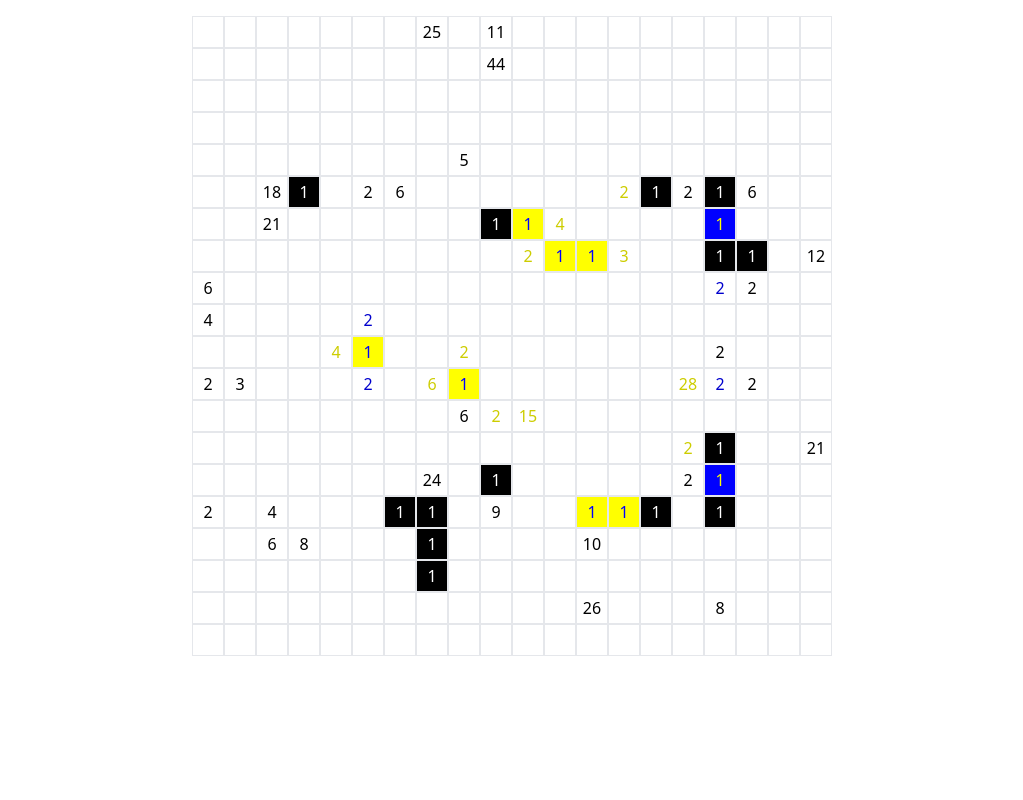
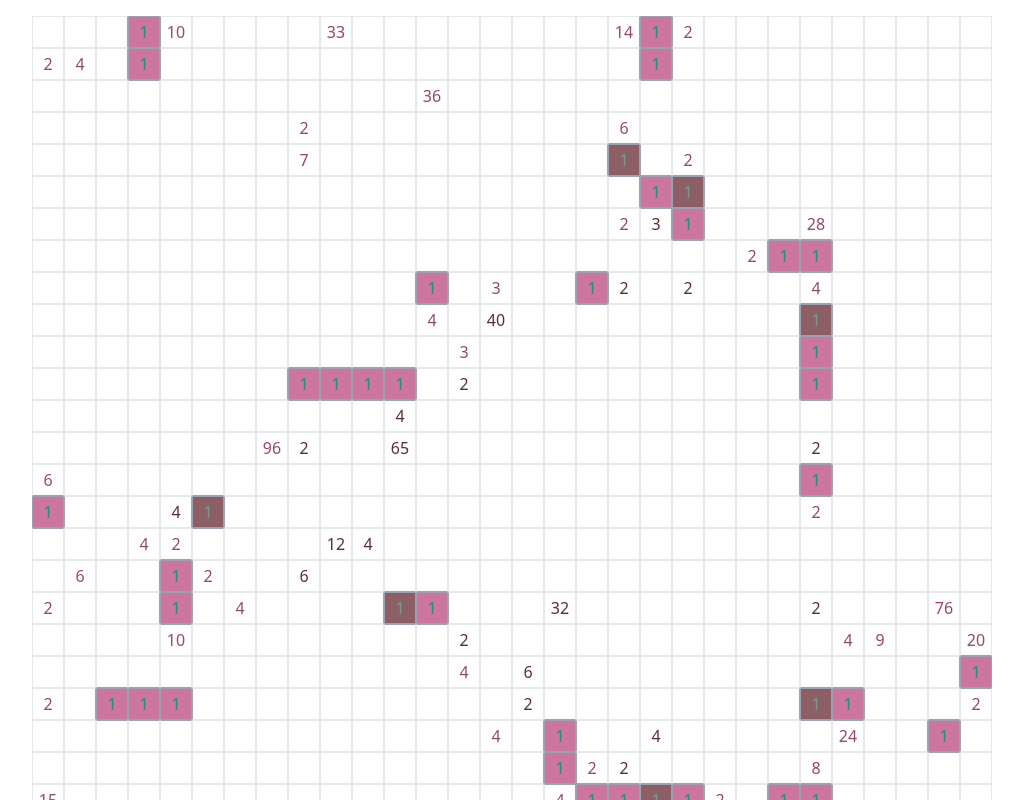
Before and after one commit to quevivasbien/fractal-pixels, a Next.js app: page / in a window 1280 px wide. Shown: the top 800 px of the page, without its empty margins (128-1151 px from the left). Built offline with nearby package versions, Linux system fonts and the light colour scheme.

Commit message:
some aesthetic improvements

```diff
--- a/src/components/FractalElem.tsx
+++ b/src/components/FractalElem.tsx
@@ -1,9 +1,10 @@
 import React from "react";
 
-import { MandelProps, Mandelbrot } from "@/scripts/mandelbrot";
+import { getRandomMandelProps, Mandelbrot } from "@/scripts/mandelbrot";
 import GridImage from "./GridImage";
 
-export const FractalElem: React.FC<MandelProps> = (props) => {
+export const FractalElem: React.FC = () => {
+    const props = getRandomMandelProps();
     const mandelbrot = new Mandelbrot(props);
     const colorGrid = mandelbrot.paint();
     const colors = new Array(props.height * props.width);
--- a/src/components/GridImage.tsx
+++ b/src/components/GridImage.tsx
@@ -2,8 +2,7 @@ import React from "react";
 
 import RenderData, { BlockBounds } from "@/scripts/renderData";
 import Pixel from "@/components/Pixel";
-import Color from "@/scripts/colors";
-import { start } from "repl";
+import Color, { GRAY } from "@/scripts/colors";
 
 interface GridImageProps {
     height: number;
@@ -28,6 +27,7 @@ export default class GridImage extends React.Component<GridImageProps, GridImage
     }
 
     render() {
+        this.state.renderData.resetBorders();
         const { height, width, pixels } = this.state.renderData;
         const rows = [];
         for (let y = 0; y < height; y++) {
@@ -35,10 +35,9 @@ export default class GridImage extends React.Component<GridImageProps, GridImage
             for (let x = 0; x < width; x++) {
                 const index = y * width + x;
                 const pixel = pixels[index];
-                const key = `${pixel.color}${pixel.filled ? 1 : 0}${pixel.number}${pixel.selected ? 1 : 0}`
                 row.push(
-                    <div key={`${x}${y}`} onMouseDown={() => this.onMouseDown(x, y)} onMouseOver={() => this.onMouseOver(x, y)}>
-                        <Pixel key={key} props={pixel} />
+                    <div key={`${x}`} onMouseDown={() => this.onMouseDown(x, y)} onMouseOver={() => this.onMouseOver(x, y)}>
+                        <Pixel key={pixel.getKey()} props={pixel} />
                     </div>
                 );
             }
@@ -87,14 +86,17 @@ export default class GridImage extends React.Component<GridImageProps, GridImage
             }
         }
         block = undefined;
+        renderData.resetBorders();
         this.setState({ renderData: renderData });
     }
 
+    // selection box is drawn when mouse is down and mouse is moved
     drawSelectBox() {
         if (this.state.selectStart === undefined || this.state.selectEnd === undefined) {
             throw new Error("selectStart or selectEnd is undefined");
         }
         const selectStart = this.state.selectStart;
+        const startPixel = this.state.renderData.pixels[selectStart];
 
         const renderData = this.state.renderData;
 
@@ -102,26 +104,25 @@ export default class GridImage extends React.Component<GridImageProps, GridImage
         const startJ = selectStart % renderData.width;
         const endI = Math.floor(this.state.selectEnd / renderData.width);
         const endJ = this.state.selectEnd % renderData.width;
-        const i0 = Math.min(startI, endI);
-        const i1 = Math.max(startI, endI);
-        const j0 = Math.min(startJ, endJ);
-        const j1 = Math.max(startJ, endJ);
+        const bounds = new BlockBounds(Math.min(startJ, endJ), Math.min(startI, endI), Math.max(startJ, endJ), Math.max(startI, endI));
+        startPixel.holdsBlock = bounds;
         for (let i = 0; i < renderData.height; i++) {
             for (let j = 0; j < renderData.width; j++) {
-                if (
-                    i >= i0 && i <= i1 &&
-                    j >= j0 && j <= j1
-                ) {
-                    renderData.pixels[i * renderData.width + j].selected = true;
+                const pixel = renderData.pixels[i * renderData.width + j];
+                if (bounds.contains(j, i)) {
+                    pixel.selected = true;
+                    pixel.color = bounds.area() === parseInt(startPixel.number) ? Color.lightenedHex(startPixel.baseColor, 50, 230) : GRAY.toHex();
                 }
                 else {
-                    renderData.pixels[i * renderData.width + j].selected = false;
+                    pixel.selected = false;
                 }
             }
         }
         this.setState({ renderData: renderData });
     }
 
+    // selection box is drawn when mouse is down and mouse is moved
+    // when mouse is released, the selection box is cleared
     clearSelectBox() {
         const renderData = this.state.renderData;
         // clear selection box
@@ -143,7 +144,7 @@ export default class GridImage extends React.Component<GridImageProps, GridImage
             Math.max(Math.floor(selectStart / renderData.width), Math.floor(selectEnd / renderData.width)),
         );
         const startPixel = renderData.pixels[selectStart];
-        const color = parseInt(startPixel.number) === block.area() ? startPixel.baseColor : Color.lightenedHex(startPixel.baseColor, 100, 230);
+        const color = parseInt(startPixel.number) === block.area() ? startPixel.baseColor : GRAY.toHex();
         renderData.paintBlock(block, color);
         startPixel.holdsBlock = block;
         // update state
--- a/src/components/Pixel.tsx
+++ b/src/components/Pixel.tsx
@@ -14,14 +14,21 @@ export default class Pixel extends React.Component<PixelProps_, PixelProps> {
     }
 
     render() {
-        const { baseColor, color, filled, number, selected } = this.state;
-        const borderColor = selected ? 'border-red-800' : 'border-gray-200';
-        const hoverBorderColor = selected ? 'border-red-600' : 'border-gray-400';
+        const { baseColor, color, filled, number, selected, borders } = this.state;
+        const topBorder = borders.top ? 'border-t-gray-400' : 'border-t-gray-200';
+        const bottomBorder = borders.bottom ? 'border-b-gray-400' : 'border-b-gray-200';
+        const leftBorder = borders.left ? 'border-l-gray-400' : 'border-l-gray-200';
+        const rightBorder = borders.right ? 'border-r-gray-400' : 'border-r-gray-200';
+        const border = `${topBorder} ${bottomBorder} ${leftBorder} ${rightBorder}`;
         const cursorType = filled || selected || number !== '' ? 'cursor-pointer' : 'cursor';
-        const className = `flex justify-center items-center w-8 h-8 border ${borderColor} hover:${hoverBorderColor} ${cursorType} select-none`;
-        if (filled) {
+        const className = `flex justify-center items-center w-8 h-8 border ${border} hover:border-gray-400 ${cursorType} select-none`;
+        if (filled || selected) {
+            const style = {
+                backgroundColor: color,
+                color: Color.invertedHex(baseColor),
+            };
             return (
-                <div className={className} style={{ backgroundColor: color, color: Color.invertedHex(baseColor) }}>
+                <div className={className} style={style}>
                     {number}
                 </div>
             );
--- a/src/pages/index.tsx
+++ b/src/pages/index.tsx
@@ -5,7 +5,7 @@ const width = 20;
 export default function MyApp()  {
   return (
     <div className="flex justify-center items-center p-4">
-      <FractalElem x0={-2} y0={-1.5} width={width} height={width} pixelSize={3/width} maxIter={100} />
+      <FractalElem />
     </div>
   )
 }
--- a/src/scripts/colors.ts
+++ b/src/scripts/colors.ts
@@ -60,3 +60,31 @@ export default class Color {
     }
 
 }
+
+class Palette {
+    colors: Color[];
+    constructor(colors: Color[]) {
+        this.colors = colors;
+    }
+
+    static fromHexes(hexes: string[]): Palette {
+        return new Palette(hexes.map(hex => Color.fromHex(hex)));
+    }
+}
+
+const PALETTES: Palette[] = [
+    Palette.fromHexes(["be6e46","cde7b0","a3bfa8","7286a0","59594a"]),
+    Palette.fromHexes(["adbca5","e8b9ab","e09891","cb769e","8c5f66"]),
+    Palette.fromHexes(["7fb069","fffbbd","e6aa68","ca3c25","1d1a05"]),
+    Palette.fromHexes(["545e75","63adf2","a7cced","304d6d","82a0bc"]),
+    Palette.fromHexes(["ff9fb2","fbdce2","0acdff","60ab9a","dedee0"]),
+    Palette.fromHexes(["91f9e5","76f7bf","5fdd9d","499167","3f4531"]),
+    Palette.fromHexes(["ffc857","e9724c","c5283d","481d24","255f85"]),
+    Palette.fromHexes(["bce7fd","c492b1","af3b6e","424651","21fa90"]),
+];
+
+export function getRandomPalette(): Color[] {
+    return PALETTES[Math.floor(Math.random() * PALETTES.length)].colors;
+}
+
+export const GRAY = Color.fromHex("#C0C0C0");
--- a/src/scripts/mandelbrot.ts
+++ b/src/scripts/mandelbrot.ts
@@ -1,4 +1,4 @@
-import Color from "./colors";
+import Color, { getRandomPalette } from "./colors";
 
 class Complex {
     real: number;
@@ -21,17 +21,6 @@ class Complex {
     }
 }
 
-const DEFAULT_PALETTE = [
-    Color.fromHex("#000000"),
-    Color.fromHex("#0000FF"),
-    Color.fromHex("#00FF00"),
-    Color.fromHex("#00FFFF"),
-    Color.fromHex("#FF0000"),
-    Color.fromHex("#FF00FF"),
-    Color.fromHex("#FFFF00"),
-    // Color.fromHex("#FFFFFF"),
-];
-
 export interface MandelProps {
     x0: number;
     y0: number;
@@ -39,6 +28,7 @@ export interface MandelProps {
     height: number;
     pixelSize: number;  // distance in complex plane per pixel
     maxIter: number;
+    palette: Color[];
 }
 
 export class Mandelbrot {
@@ -73,14 +63,54 @@ export class Mandelbrot {
         return result;
     }
 
-    paint(palette: Color[] = DEFAULT_PALETTE): Color[][] {
-        const cutoffs = palette.map((_, i) => (i + 1) * this.props.maxIter / palette.length);
-        return this.grid.map(row => row.map(i => {
+    paint(scale: number = 0.1): Color[][] {
+        const palette = this.props.palette;
+        const cutoffs = palette.map((_, i) => (i + 1) * Math.pow(this.props.maxIter, scale) / palette.length);
+        return this.grid.map(row => row.map(x => {
+            const scaledX = Math.pow(x, scale);
             let j = 0;
-            while (i > cutoffs[j]) {
+            while (scaledX > cutoffs[j]) {
                 j++;
             }
             return palette[j];
         }));
     }
 }
+
+class Scene {
+    x0: number;
+    y0: number;
+    width: number;
+    height: number;
+    pixelSize: number;  // distance in complex plane per pixel
+
+    constructor(x0: number, y0: number, width: number, height: number, realWidth: number) {
+        this.x0 = x0;
+        this.y0 = y0;
+        this.width = width;
+        this.height = height;
+        this.pixelSize = realWidth / width;
+    }
+}
+
+const SCENES: Scene[] = [
+    new Scene(-2, -1.5, 20, 20, 3),
+    new Scene(-2, -1.5, 30, 30, 3),
+    new Scene(-2, -1.5, 40, 40, 3),
+    new Scene(-1, -1, 30, 30, 1),
+    new Scene(0.15, 0, 20, 30, 0.5),
+];
+
+
+export function getRandomMandelProps(): MandelProps {
+    const scene = SCENES[Math.floor(Math.random() * SCENES.length)];
+    return {
+        x0: scene.x0,
+        y0: scene.y0,
+        width: scene.width,
+        height: scene.height,
+        pixelSize: scene.pixelSize,
+        maxIter: 100,
+        palette: getRandomPalette(),
+    }
+}
--- a/src/scripts/renderData.ts
+++ b/src/scripts/renderData.ts
@@ -1,10 +1,38 @@
-export interface PixelProps {
+interface PixelBorders {
+    top: boolean;
+    bottom: boolean;
+    left: boolean;
+    right: boolean;
+}
+const DEFAULT_BORDERS: PixelBorders = {
+    top: false,
+    bottom: false,
+    left: false,
+    right: false,
+};
+
+
+export class PixelProps {
     baseColor: string;
     color: string;
     filled: boolean;
     number: string;
     selected: boolean;
     holdsBlock?: BlockBounds;
+    borders: PixelBorders = {...DEFAULT_BORDERS};
+
+    constructor(baseColor: string, color: string = "#ffffff", filled: boolean = false, number: string = "?", selected: boolean = false) {
+        this.baseColor = baseColor;
+        this.color = color;
+        this.filled = filled;
+        this.number = number;
+        this.selected = selected;
+    }
+
+    getKey(): string {
+        const borderKey = (this.borders.top ? "1" : "0") + (this.borders.bottom ? "1" : "0") + (this.borders.left ? "1" : "0") + (this.borders.right ? "1" : "0");
+        return this.baseColor + this.color + (this.filled ? "1" : "0") + this.number + (this.selected ? "1" : "0") + borderKey;
+    }
 }
 
 export class BlockBounds {
@@ -45,13 +73,7 @@ export default class RenderData {
 
     static fromColors(height: number, width: number, colors: string[]): RenderData {
         const pixels: PixelProps[] = colors.map((color) => {
-            return {
-                baseColor: color,
-                color: "#ffffff",
-                filled: false,
-                number: "?",
-                selected: false,
-            }
+            return new PixelProps(color);
         });
         return new RenderData(height, width, pixels);
     }
@@ -73,7 +95,7 @@ export default class RenderData {
             const x = index % this.width;
             const y = Math.floor(index / this.width);
             pixel.holdsBlock = new BlockBounds(x, y, x, y);
-            pixel.color = pixel.baseColor;
+            this.paintBlock(pixel.holdsBlock, pixel.baseColor);
         }
         while (true) {
             const seedIndex = this.randomEmptyIndex();
@@ -81,6 +103,39 @@ export default class RenderData {
                 break;
             }
             this.fillMaxBlock(seedIndex);
+        }
+    }
+
+    resetBorders(): void {
+        // clear existing borders
+        for (const pixel of this.pixels) {
+            pixel.borders = {...DEFAULT_BORDERS};
+        }
+        // redraw all borders
+        for (const pixel of this.pixels) {
+            if (pixel.holdsBlock) {
+                this.setBorders(pixel.holdsBlock);
+            }
+        }
+    }
+    setBorders(block: BlockBounds): void {
+        for (let i = Math.max(0, block.startY - 1); i <= Math.min(this.height - 1, block.endY + 1); i++) {
+            for (let j = Math.max(0, block.startX - 1); j <= Math.min(this.width - 1, block.endX + 1); j++) {
+                const index = i * this.width + j;
+                const pixel = this.pixels[index];
+                if (j >= block.startX && j <= block.endX && (i === block.startY || i === block.endY + 1)) {
+                    pixel.borders.top = true;
+                }
+                if (j >= block.startX && j <= block.endX && (i === block.endY || i === block.startY - 1)) {
+                    pixel.borders.bottom = true;
+                }
+                if (i >= block.startY && i <= block.endY && (j === block.startX || j === block.endX + 1)) {
+                    pixel.borders.left = true;
+                }
+                if (i >= block.startY && i <= block.endY && (j === block.endX || j === block.startX - 1)) {
+                    pixel.borders.right = true;
+                }
+            }
         }
     }
 
@@ -137,9 +192,8 @@ export default class RenderData {
         this.pixels[seedIndex].number = bestArea.toString();
         if (bestArea === 1) {
             const seedPixel = this.pixels[seedIndex];
-            seedPixel.filled = true;
-            seedPixel.color = seedPixel.baseColor;
             seedPixel.holdsBlock = bounds;
+            this.paintBlock(bounds, seedPixel.baseColor);
         }
     }
 
--- a/src/styles/Home.module.css
+++ /dev/null
@@ -1,278 +0,0 @@
-.main {
-  display: flex;
-  flex-direction: column;
-  justify-content: space-between;
-  align-items: center;
-  padding: 6rem;
-  min-height: 100vh;
-}
-
-.description {
-  display: inherit;
-  justify-content: inherit;
-  align-items: inherit;
-  font-size: 0.85rem;
-  max-width: var(--max-width);
-  width: 100%;
-  z-index: 2;
-  font-family: var(--font-mono);
-}
-
-.description a {
-  display: flex;
-  justify-content: center;
-  align-items: center;
-  gap: 0.5rem;
-}
-
-.description p {
-  position: relative;
-  margin: 0;
-  padding: 1rem;
-  background-color: rgba(var(--callout-rgb), 0.5);
-  border: 1px solid rgba(var(--callout-border-rgb), 0.3);
-  border-radius: var(--border-radius);
-}
-
-.code {
-  font-weight: 700;
-  font-family: var(--font-mono);
-}
-
-.grid {
-  display: grid;
-  grid-template-columns: repeat(4, minmax(25%, auto));
-  width: var(--max-width);
-  max-width: 100%;
-}
-
-.card {
-  padding: 1rem 1.2rem;
-  border-radius: var(--border-radius);
-  background: rgba(var(--card-rgb), 0);
-  border: 1px solid rgba(var(--card-border-rgb), 0);
-  transition: background 200ms, border 200ms;
-}
-
-.card span {
-  display: inline-block;
-  transition: transform 200ms;
-}
-
-.card h2 {
-  font-weight: 600;
-  margin-bottom: 0.7rem;
-}
-
-.card p {
-  margin: 0;
-  opacity: 0.6;
-  font-size: 0.9rem;
-  line-height: 1.5;
-  max-width: 30ch;
-}
-
-.center {
-  display: flex;
-  justify-content: center;
-  align-items: center;
-  position: relative;
-  padding: 4rem 0;
-}
-
-.center::before {
-  background: var(--secondary-glow);
-  border-radius: 50%;
-  width: 480px;
-  height: 360px;
-  margin-left: -400px;
-}
-
-.center::after {
-  background: var(--primary-glow);
-  width: 240px;
-  height: 180px;
-  z-index: -1;
-}
-
-.center::before,
-.center::after {
-  content: '';
-  left: 50%;
-  position: absolute;
-  filter: blur(45px);
-  transform: translateZ(0);
-}
-
-.logo,
-.thirteen {
-  position: relative;
-}
-
-.thirteen {
-  display: flex;
-  justify-content: center;
-  align-items: center;
-  width: 75px;
-  height: 75px;
-  padding: 25px 10px;
-  margin-left: 16px;
-  transform: translateZ(0);
-  border-radius: var(--border-radius);
-  overflow: hidden;
-  box-shadow: 0px 2px 8px -1px #0000001a;
-}
-
-.thirteen::before,
-.thirteen::after {
-  content: '';
-  position: absolute;
-  z-index: -1;
-}
-
-/* Conic Gradient Animation */
-.thirteen::before {
-  animation: 6s rotate linear infinite;
-  width: 200%;
-  height: 200%;
-  background: var(--tile-border);
-}
-
-/* Inner Square */
-.thirteen::after {
-  inset: 0;
-  padding: 1px;
-  border-radius: var(--border-radius);
-  background: linear-gradient(
-    to bottom right,
-    rgba(var(--tile-start-rgb), 1),
-    rgba(var(--tile-end-rgb), 1)
-  );
-  background-clip: content-box;
-}
-
-/* Enable hover only on non-touch devices */
-@media (hover: hover) and (pointer: fine) {
-  .card:hover {
-    background: rgba(var(--card-rgb), 0.1);
-    border: 1px solid rgba(var(--card-border-rgb), 0.15);
-  }
-
-  .card:hover span {
-    transform: translateX(4px);
-  }
-}
-
-@media (prefers-reduced-motion) {
-  .thirteen::before {
-    animation: none;
-  }
-
-  .card:hover span {
-    transform: none;
-  }
-}
-
-/* Mobile */
-@media (max-width: 700px) {
-  .content {
-    padding: 4rem;
-  }
-
-  .grid {
-    grid-template-columns: 1fr;
-    margin-bottom: 120px;
-    max-width: 320px;
-    text-align: center;
-  }
-
-  .card {
-    padding: 1rem 2.5rem;
-  }
-
-  .card h2 {
-    margin-bottom: 0.5rem;
-  }
-
-  .center {
-    padding: 8rem 0 6rem;
-  }
-
-  .center::before {
-    transform: none;
-    height: 300px;
-  }
-
-  .description {
-    font-size: 0.8rem;
-  }
-
-  .description a {
-    padding: 1rem;
-  }
-
-  .description p,
-  .description div {
-    display: flex;
-    justify-content: center;
-    position: fixed;
-    width: 100%;
-  }
-
-  .description p {
-    align-items: center;
-    inset: 0 0 auto;
-    padding: 2rem 1rem 1.4rem;
-    border-radius: 0;
-    border: none;
-    border-bottom: 1px solid rgba(var(--callout-border-rgb), 0.25);
-    background: linear-gradient(
-      to bottom,
-      rgba(var(--background-start-rgb), 1),
-      rgba(var(--callout-rgb), 0.5)
-    );
-    background-clip: padding-box;
-    backdrop-filter: blur(24px);
-  }
-
-  .description div {
-    align-items: flex-end;
-    pointer-events: none;
-    inset: auto 0 0;
-    padding: 2rem;
-    height: 200px;
-    background: linear-gradient(
-      to bottom,
-      transparent 0%,
-      rgb(var(--background-end-rgb)) 40%
-    );
-    z-index: 1;
-  }
-}
-
-/* Tablet and Smaller Desktop */
-@media (min-width: 701px) and (max-width: 1120px) {
-  .grid {
-    grid-template-columns: repeat(2, 50%);
-  }
-}
-
-@media (prefers-color-scheme: dark) {
-  .vercelLogo {
-    filter: invert(1);
-  }
-
-  .logo,
-  .thirteen img {
-    filter: invert(1) drop-shadow(0 0 0.3rem #ffffff70);
-  }
-}
-
-@keyframes rotate {
-  from {
-    transform: rotate(360deg);
-  }
-  to {
-    transform: rotate(0deg);
-  }
-}
```
Also changed, not shown: 1 other file (tests, documents, lock files or other folders).
